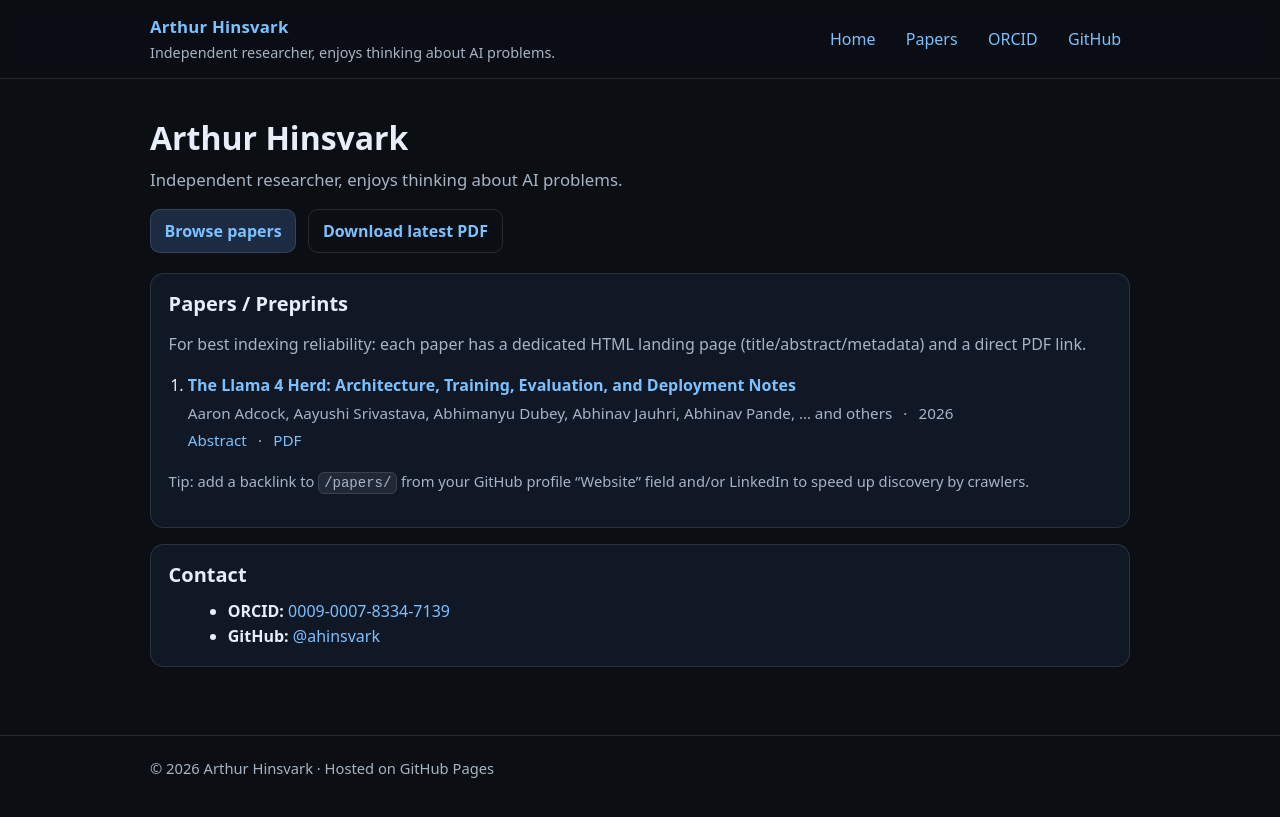
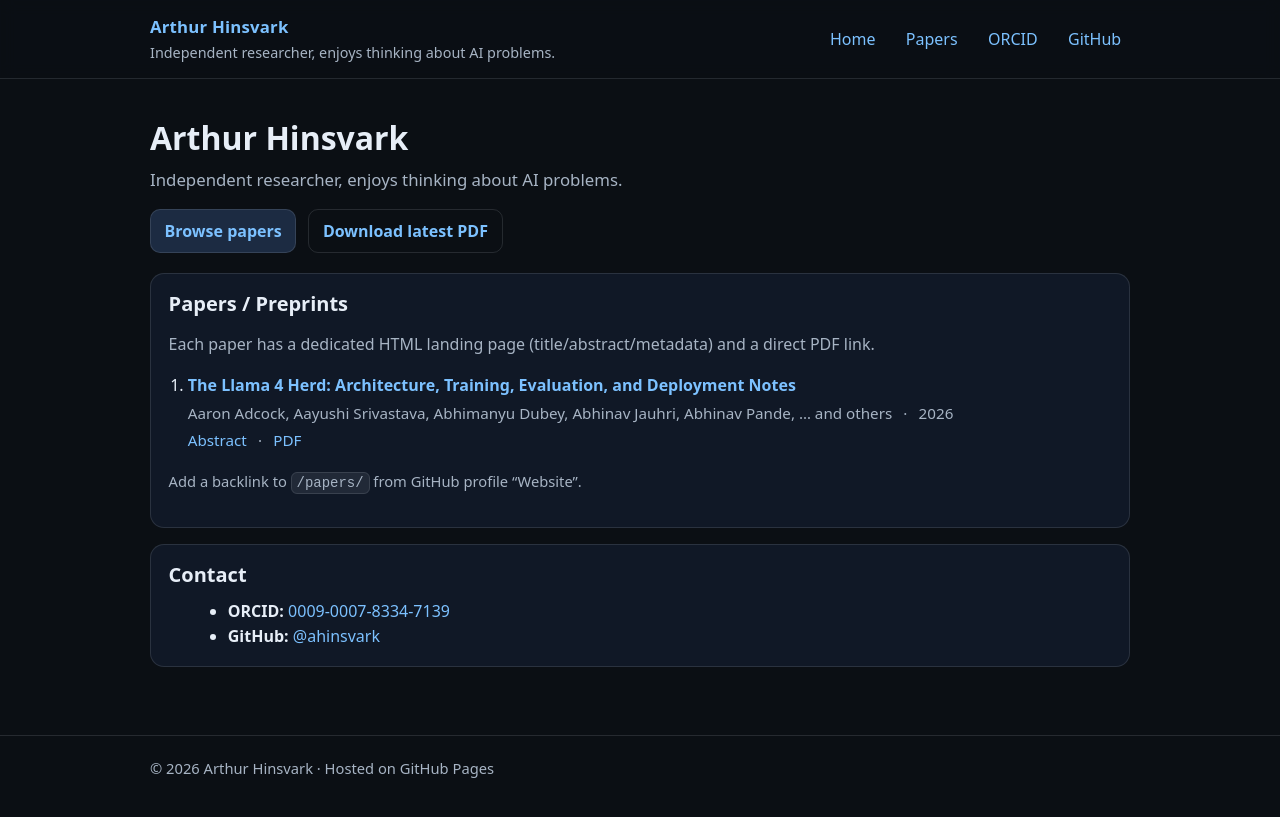
Before and after one commit to ahinsvark/ahinsvark.github.io, a Jekyll site: the page built from index.html, in a window 1280 px wide. Shown: the top 817 px of the page. Built offline with Jekyll 4.4.1, drawn with Linux system fonts in a browser that asks for light colours.

Commit message:
Revise text in papers section for clarity
Updated text for clarity and conciseness in the papers section.

```diff
--- a/_layouts/home.html
+++ b/_layouts/home.html
@@ -52,7 +52,7 @@
     <section class="card">
       <h2>Papers / Preprints</h2>
       <p class="muted">
-        For best indexing reliability: each paper has a dedicated HTML landing page (title/abstract/metadata)
+        Each paper has a dedicated HTML landing page (title/abstract/metadata)
         and a direct PDF link.
       </p>
 
@@ -63,8 +63,7 @@
       </ol>
 
       <p class="muted small">
-        Tip: add a backlink to <code>/papers/</code> from your GitHub profile “Website” field and/or LinkedIn
-        to speed up discovery by crawlers.
+        Add a backlink to <code>/papers/</code> from GitHub profile “Website”.
       </p>
     </section>
 
```
